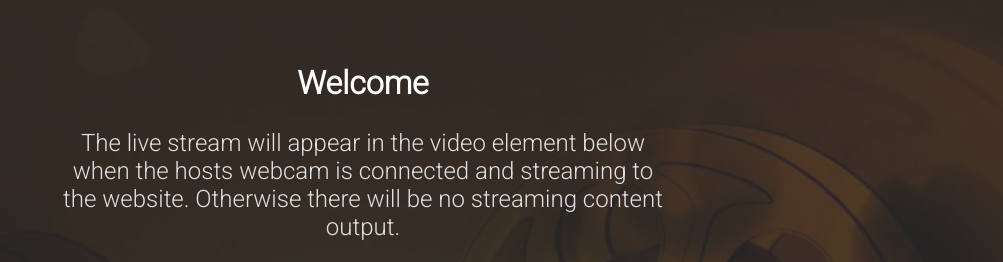
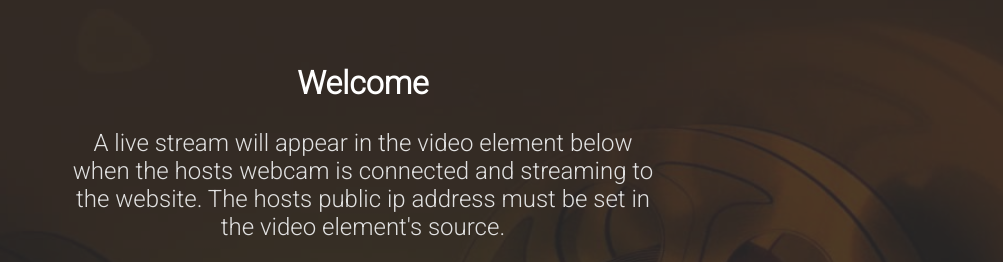
Before and after one commit to kcoro/kevstream, a Flask app: template templates/live_stream.html in a window 1280 px wide. Shown: the top 262 px of the page, without its empty margins (277-1280 px from the left). Run offline with Flask 2, Linux system fonts and the light colour scheme; the template is opened without the code that fills it, so the values that code supplies are empty.

Commit message:
hide public ip address

```diff
--- a/templates/live_stream.html
+++ b/templates/live_stream.html
@@ -12,12 +12,12 @@
 <body class="bg-img">
     <div class="overlay"></div>
     <div class="container">
-        <h2 id="heading-live-stream">Welcome {{userinfo['name']}}</h2>
-        <p class="message-stream">The live stream will appear in the video element below when
-            the hosts webcam is connected and streaming to the website.  Otherwise there will be no streaming content output.
+        <h2>Welcome {{userinfo['name']}}</h2>
+        <p class="message-stream">A live stream will appear in the video element below when
+            the hosts webcam is connected and streaming to the website.  The hosts public ip address must be set in the video element's source.
         </p>
         <video class="video-stream" width="640" height="480" controls autoplay>
-            <source src="http://73.124.41.146:8080/stream" type="video/ogg">
+            <source src="hiding-my-ip-address/stream" type="video/ogg">
             Your browser does not support the video tag.
         </video>
         <br>
```
